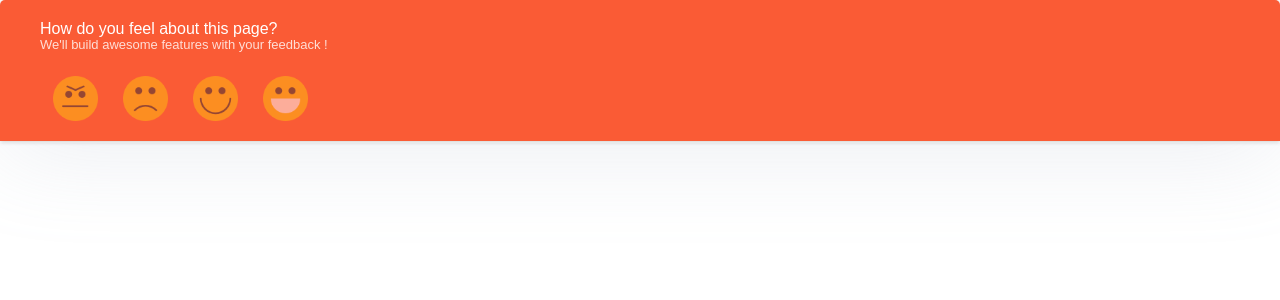
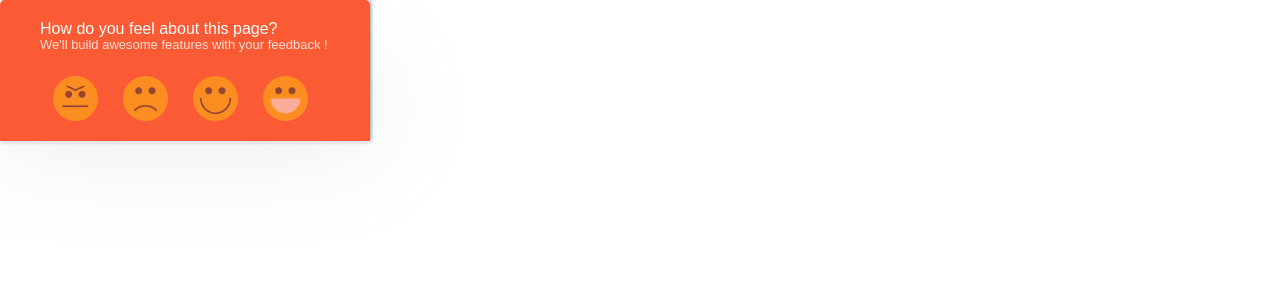
Before and after one commit to YGwen/RateMyApp, a React (Create React App) app in the folder client/: page / in a window 1280 px wide. Shown: the top 300 px of the page. Built offline with nearby package versions, Linux system fonts and the light colour scheme.

Commit message:
tweaking animations

```diff
--- a/client/src/App.css
+++ b/client/src/App.css
@@ -6,13 +6,38 @@ body{
     background-color:Transparent;
 }
 
-.rate-my-app-messenger {
+.rate-my-app{
     position: absolute;
     top: 0;
     bottom: 0;
     left: 0;
     right: 0;
+    height:139px;
+    width:370px;
+    background-color:transparent;
+    transition: height .1s ease-out;
+    -moz-transition: height .1s ease-out;
+    -webkit-transition: height .1s ease-out;
+    -o-transition: height .1s ease-out;
+    background-color: transparent;
+}
+
+.rate-my-app-messenger {
+    width:370px;
+    position:absolute;
+    top: 0;
+    bottom: 0;
+    left: 0;
+    right: 0;
     box-shadow: 0 1px 4px rgba(0, 0, 0, .5);
+    top: 0;
+    bottom: 0;
+    left: 0;
+    right: 0;
+    transition: left .5s ease-out;
+    -moz-transition: left .5s ease-out;
+    -webkit-transition: left .5s ease-out;
+    -o-transition: left .5s ease-out;
 }
 
 .rate-my-app-messenger-header {
@@ -121,6 +146,7 @@ body{
 .rate-my-app-messenger-body-feedback-composer-container{
     min-height: 55px;
     max-height: 200px;
+    position: relative;
 }
 
 .rate-my-app-messenger-body-feedback-composer{
@@ -178,3 +204,35 @@ body{
 .rate-my-app-messenger-body-feedback-composer-send:active {
     background-size: 35px 35px;
 }
+
+.rate-my-app-final{
+    position:absolute;
+    top: 0;
+    bottom: 0;
+    left: 0;
+    right: 0;
+    height:213px;
+    background-color:#fa5b35;
+    box-shadow: 0 1px 4px rgba(0, 0, 0, .5);
+    transition: top .5s ease-out;
+    -moz-transition: top .5s ease-out;
+    -webkit-transition: top .5s ease-out;
+    -o-transition: top .5s ease-out;
+}
+
+.rate-my-app-final-text-container{
+    background-color: #fff;
+    color:#565867;
+    border-radius:5px;
+    width:200px;
+}
+
+.rate-my-app-final-text-container-title{
+    font-size: 14px;
+    line-height: 1.1em;
+}
+
+.rate-my-app-final-text-container-content{
+    font-size: 13px;
+    line-height: 1.1em;
+}
--- a/client/src/App.js
+++ b/client/src/App.js
@@ -2,25 +2,27 @@ import React, {Component} from 'react';
 import './App.css';
 
 class App extends Component {
-    constructor(){
+    constructor() {
         super();
         this.state = {
-          rate : -1,
-          feedback :"",
-          composerVisible : false
+            rate: -1,
+            feedback: "",
+            composerVisible: false,
+            step: 1
         };
     }
 
-    rateCallback(rate){
+    rateCallback(rate) {
         this.setState({
-            rate : rate,
-            composerVisible: true
+            rate: rate,
+            composerVisible: true,
+            step : 2
         });
         console.log(this.state);
     }
 
-    feedbackCallback(feedback){
-        this.setState({feedback : feedback});
+    feedbackCallback(feedback) {
+        this.setState({feedback: feedback});
     }
 
     renderHeader() {
@@ -28,22 +30,42 @@ class App extends Component {
     }
 
     renderBody() {
-        var style = this.state.composerVisible ? {top:"141px"} : {top:"70px"};
+        var style = this.state.composerVisible ? {top: "141px"} : {top: "70px"};
         return <Body feedbackCallback={this.feedbackCallback.bind(this)} style={style}/>
     }
 
-    handleSubmit(proxy, event){
+    handleSubmit(proxy, event) {
         proxy.preventDefault();
-        console.log(this.state);
+        var self = this;
+        var http = new XMLHttpRequest();
+        http.open("POST", "/api/feedback", true);
+        http.setRequestHeader("Content-type", "application/x-www-form-urlencoded");
+        http.onreadystatechange = function () {
+            self.setState({step: 3});
+        }
+        http.send(Object.keys(this.state).map((i) => i+'='+this.state[i]).join('&'));
         return false;
     }
 
     render() {
+        var displayStep1and2 = this.state.step===1 || this.state.step===2  ? {left:0} : {left:'400px'};
+        var height = this.state.step===1 ? {height:"139px"} : {height:"213px"};
+        var displayStep3 = this.state.step===3 ? {top:0} : {top:'-215px'};
             return (
-            <form method="post" action="/api/feedback" onSubmit={this.handleSubmit.bind(this)} className="rate-my-app-messenger" id="feedbackform">
+                <div className="rate-my-app" style={height}>
+                    <form method="post" action="/api/feedback" onSubmit={this.handleSubmit.bind(this)}
+                          className="rate-my-app-messenger" id="feedbackform" style={displayStep1and2}>
                         {this.renderHeader()}
                         {this.renderBody()}
                     </form>
+                    <div className="rate-my-app-final" style={displayStep3}>
+                        <div className="rate-my-app-final-text-container">
+                            <div className="rate-my-app-final-text-container-title">Thank you !</div>
+                            <div className="rate-my-app-final-text-container-content">You're amazing !</div>
+                        </div>
+                    </div>
+
+                </div>
             );
     }
 }
@@ -69,15 +91,15 @@ class Header extends Component {
 }
 
 class Ratings extends Component {
-    constructor(rate, rateCallback){
+    constructor(rate, rateCallback) {
         super();
         this.state = {
-            rate : rate,
-            rateCallback : rateCallback
+            rate: rate,
+            rateCallback: rateCallback
         };
     }
 
-    rateCallback(rate){
+    rateCallback(rate) {
         this.setState({rate: rate});
         this.props.rateCallback(rate);
     }
@@ -89,11 +111,11 @@ class Ratings extends Component {
     render() {
         return (
             <div className="rate-my-app-messenger-header-ratings-container">
-                {this.renderRates("rate-my-app-rate-very-bad", 0, this.state.rate===0)}
-                {this.renderRates("rate-my-app-rate-bad", 33, this.state.rate===33)}
-                {this.renderRates("rate-my-app-rate-good", 66, this.state.rate===66)}
-                {this.renderRates("rate-my-app-rate-very-good", 100, this.state.rate===100)}
-                <input type="hidden" name="rate" ref="ratings" value={this.state.rate} />
+                {this.renderRates("rate-my-app-rate-very-bad", 0, this.state.rate === 0)}
+                {this.renderRates("rate-my-app-rate-bad", 33, this.state.rate === 33)}
+                {this.renderRates("rate-my-app-rate-good", 66, this.state.rate === 66)}
+                {this.renderRates("rate-my-app-rate-very-good", 100, this.state.rate === 100)}
+                <input type="hidden" name="rate" ref="ratings" value={this.state.rate}/>
             </div>
         );
     }
@@ -105,8 +127,8 @@ class Rate extends Component {
     }
 
     render() {
-        var active = this.props.selected ? "rate-my-app-messenger-header-rate-active" : "" ;
-        var className = "rate-my-app-messenger-header-rate "+active +" " + this.props.className;
+        var active = this.props.selected ? "rate-my-app-messenger-header-rate-active" : "";
+        var className = "rate-my-app-messenger-header-rate " + active + " " + this.props.className;
         return (
             <div className="rate-my-app-messenger-header-rate-container"
                  onClick={this.clickHandler.bind(this)}>
@@ -125,11 +147,12 @@ class Body extends Component {
     }
 
     addFeedback(feedback) {
-        this.setState({feedback : feedback});
+        this.setState({feedback: feedback});
     }
 
     renderFeedbackComposer() {
-        return <FeedbackComposer addFeedback={this.addFeedback.bind(this)} feedbackCallback={this.props.feedbackCallback}/>
+        return <FeedbackComposer addFeedback={this.addFeedback.bind(this)}
+                                 feedbackCallback={this.props.feedbackCallback}/>
     }
 
     render() {
@@ -161,7 +184,8 @@ class FeedbackComposer extends Component {
                           value={this.state.value} name="feedback"
                           className="rate-my-app-messenger-body-feedback-composer"
                           placeholder="How can we improve it?"/>
-                <button className="rate-my-app-messenger-body-feedback-composer-send" type="submit" form="feedbackform" value="submit"/>
+                <button className="rate-my-app-messenger-body-feedback-composer-send" type="submit" form="feedbackform"
+                        value="submit"/>
             </div>
         );
     }
```
Also changed, not shown: 2 other files (tests, documents, lock files or other folders). Lines whose indentation alone changed are shown as unchanged.
